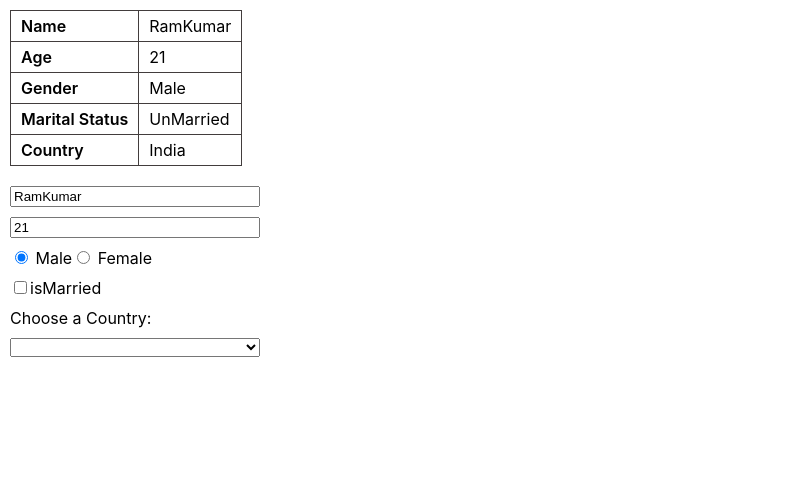
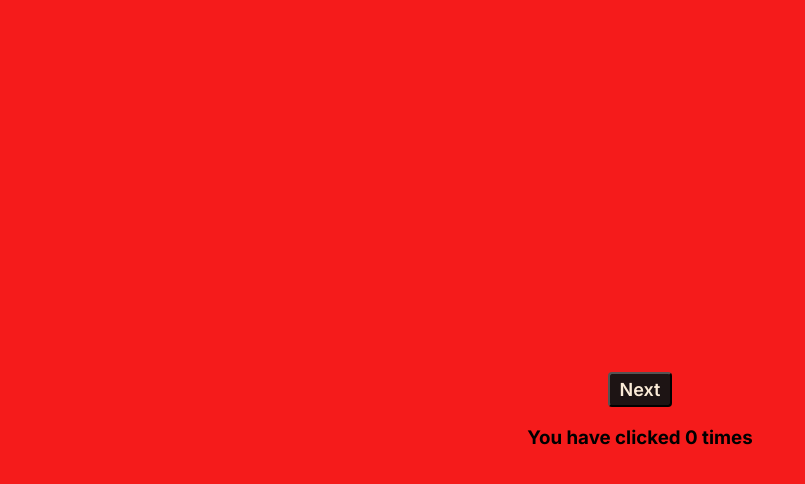
Before and after one commit to suryakumar-nk/learning-react, a React (Create React App) app: page / in a window 1280 px wide. Shown: the top 484 px of the page, without its empty margins (0-805 px from the left). Built offline with nearby package versions, Linux system fonts and the light colour scheme.

Commit message:
Created advice app component

```diff
--- /dev/null
+++ b/src/component/ApiIntegration/AdviseApp.jsx
@@ -0,0 +1,33 @@
+import { useState } from "react"
+import "./advise.css"
+
+export const AdviseApp = () => {
+
+  const [advice, setAdvice] = useState("");
+  const [count, setCount] = useState(0);
+  const [loading, setLoading] = useState(false);
+
+  async function getAdvice() {
+    let adv = ''
+    while(true) {
+      const res = await fetch("https://api.adviceslip.com/advice");
+      const data = await res.json();
+      adv = data.slip.advice
+      console.log(adv)
+      if (adv !== advice)
+        break;
+    }
+    setCount((count) => count+1)
+    setAdvice(adv)
+    console.log(count+'   '+advice)
+  }
+
+
+  return (
+    <div>
+      <h2>{advice}</h2>
+      <button disabled={loading} onClick={getAdvice}>Next</button>
+      <h3>You have clicked {count} times</h3>
+    </div>
+  )
+}
--- /dev/null
+++ b/src/component/ApiIntegration/advise.css
@@ -0,0 +1,28 @@
+@import url("https://fonts.googleapis.com/css2?family=Inter:wght@100..900&display=swap");
+
+*{
+    font-family: "Inter", sans-serif;
+}
+
+div {
+    width: 100vw;
+    height: 100vh;
+    display: flex;
+    flex-direction: column;
+    justify-content: center;
+    align-items: center;
+    background-color: rgb(245, 27, 27);
+}
+
+div h2 {
+    color: rgb(252, 251, 237);
+}
+
+div button {
+    background-color: rgb(29, 20, 20);
+    color: antiquewhite;
+    padding: 5px 10px;
+    border-radius: 4px;
+    font-size: large;
+    font-weight: 600;
+}
--- a/src/index.js
+++ b/src/index.js
@@ -6,7 +6,8 @@ import './index.css';
 // import { QrCode } from './component/QRcode/QrCode'
 import reportWebVitals from './reportWebVitals';
 // import { ObjectSample } from './component/basicConcepts/ObjectSample';
-import { UserDetail } from './component/UseStateSample/UserDetail';
+// import { UserDetail } from './component/UseStateSample/UserDetail';
+import { AdviseApp } from './component/ApiIntegration/AdviseApp';
 
 const root = ReactDOM.createRoot(document.getElementById('root'));
 root.render(
@@ -16,8 +17,9 @@ root.render(
       <Card />
       <QrCode />
       <ObjectSample />
+      <UserDetail />
     */}
-    <UserDetail />
+    <AdviseApp />
   </React.StrictMode>
 );
 
```
